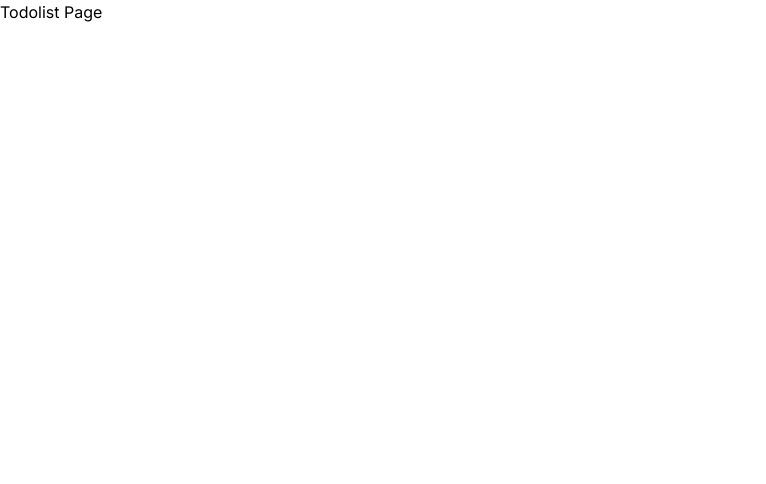
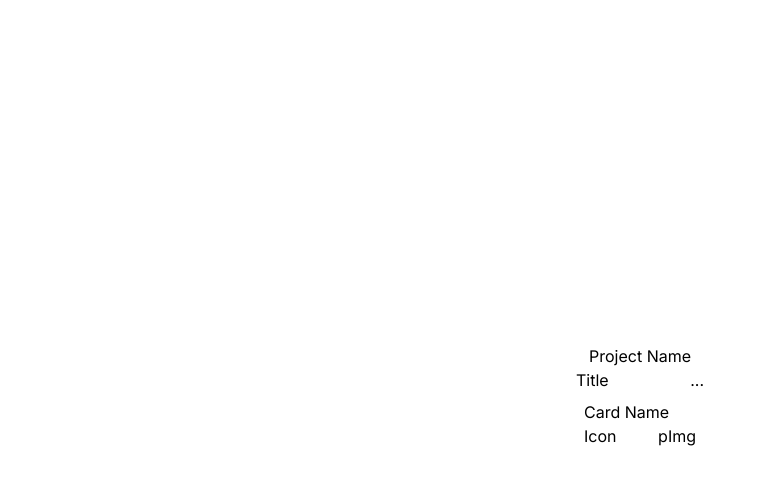
Before and after one commit to hatsakorn/dragNDropTodoList, a Next.js app: page /todolist in a window 1280 px wide. Shown: the top 484 px of the page, without its empty margins (0-766 px from the left). Built offline with nearby package versions, Linux system fonts and the light colour scheme.

Commit message:
feat(todolistPage):add layout components and template page

```diff
--- /dev/null
+++ b/app/Interfaces/components/Card/index.ts
@@ -0,0 +1,3 @@
+export interface ICard {
+  children: string;
+}
--- /dev/null
+++ b/app/components/Card/index.tsx
@@ -0,0 +1,20 @@
+// import Image from "next/image";
+import { ICard } from "@/app/Interfaces/components/Card";
+
+export default function Card(props: ICard) {
+  const { children } = props;
+  return (
+    <div className="w-32 p-2">
+      <div>
+        <div>{children}</div>
+        {/* when hover
+        <div>Icon svg</div> */}
+      </div>
+      <div className="flex justify-between">
+        <div>Icon</div>
+        <div>pImg</div>
+        {/* <Image src={""} alt="" /> */}
+      </div>
+    </div>
+  );
+}
--- a/app/page.tsx
+++ b/app/page.tsx
@@ -8,7 +8,7 @@ export default function Home() {
         style={{
           width: "200px",
           height: "50px",
-          border: "1px solid white",
+          border: "1px solid black",
           borderRadius: "10px",
         }}
         pathName="/todolist"
--- a/app/todolist/page.tsx
+++ b/app/todolist/page.tsx
@@ -1,3 +1,19 @@
+import Card from "@/app/components/Card";
+
 export default function Todolist() {
-  return <div>Todolist Page</div>;
+  return (
+    <div
+      className="flex flex-col justify-center items-center"
+      style={{ height: "800px" }}
+    >
+      <header>Project Name</header>
+      <div className="w-32">
+        <div className="flex justify-between">
+          <div>Title</div>
+          <div>...</div>
+        </div>
+        <Card>Card Name</Card>
+      </div>
+    </div>
+  );
 }
```
Also changed, not shown: app/Interfaces/components/Button/index.ts (renamed from app/Interfaces/components/Button/index.tsx).
